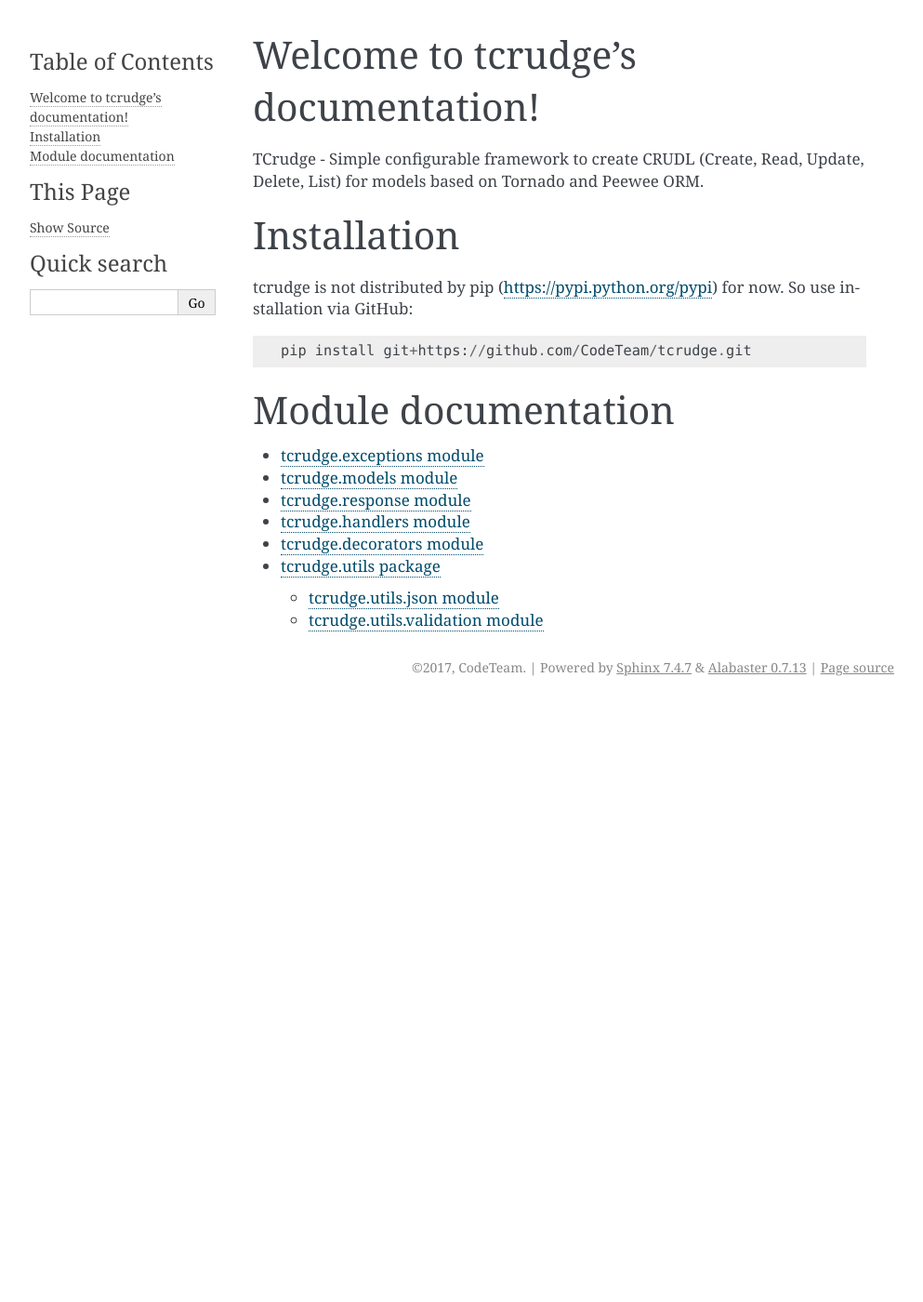
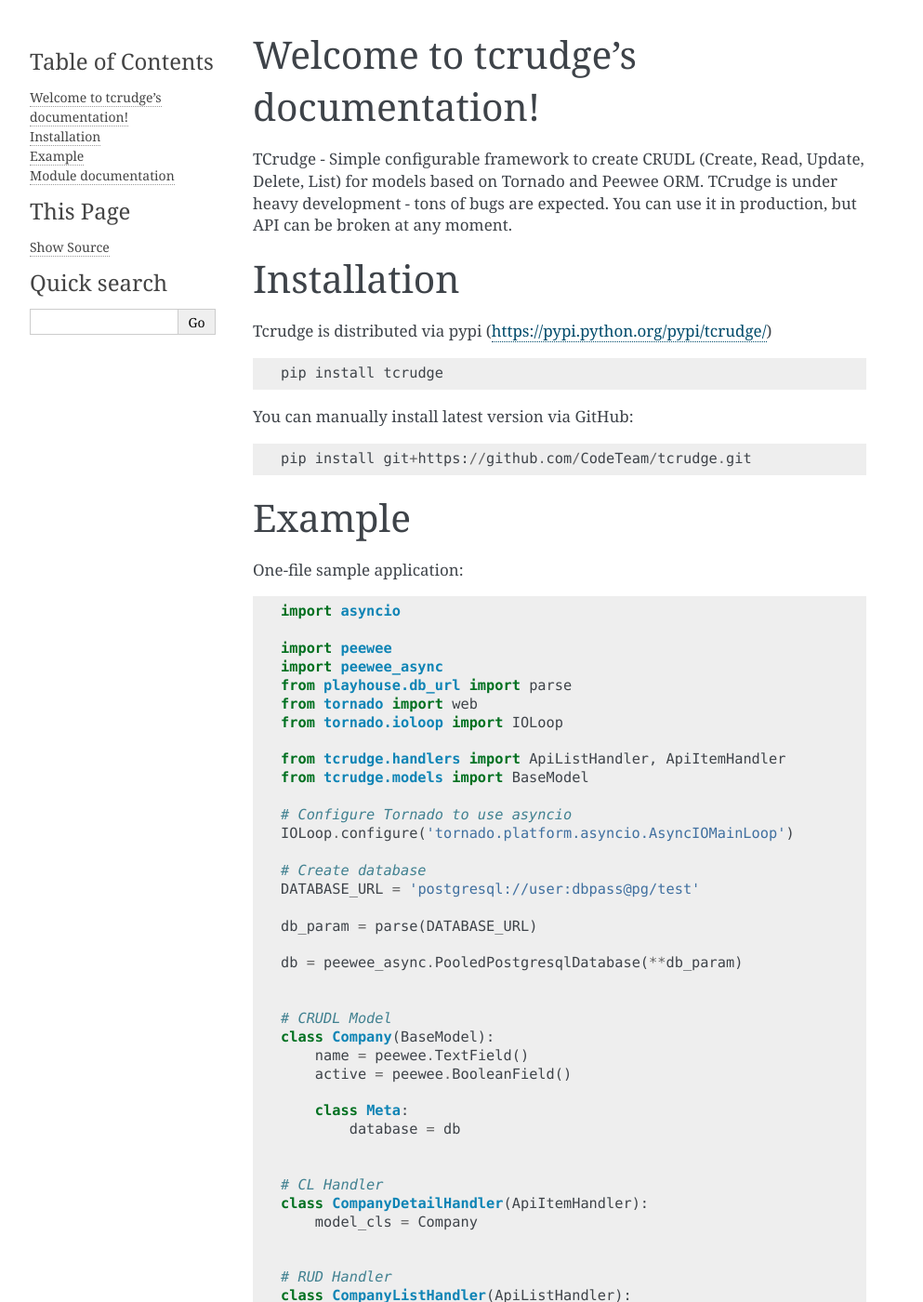
Before and after one commit to CodeTeam/tcrudge, a Sphinx documentation site: the page built from docs/index.rst, in a window 1280 px wide and 1400 px high. Shown: the whole window at 93% size, without its empty margins (148-1141 px from the left). Built offline with Sphinx 7.4.7, drawn with Linux system fonts in a browser that asks for light colours; some of the changed text lies outside the part shown.

Commit message:
Update documentation

```diff
--- a/docs/index.rst
+++ b/docs/index.rst
@@ -8,20 +8,86 @@
 
 .. toctree::
    :maxdepth: 2
-   :caption: Contents:
 
 
-TCrudge - Simple configurable framework to create CRUDL (Create, Read, Update,
-Delete, List) for models based on Tornado and Peewee ORM.
-
+TCrudge - Simple configurable framework to create CRUDL (Create, Read, Update, Delete, List) for models based on Tornado and Peewee ORM.
+TCrudge is under heavy development - tons of bugs are expected. You can use it in production, but API can be broken at any moment.
 
 Installation
 ============
 
-tcrudge is not distributed by pip (https://pypi.python.org/pypi) for now. So use installation via GitHub::
+Tcrudge is distributed via pypi (https://pypi.python.org/pypi/tcrudge/) ::
 
-    pip install git+https://github.com/CodeTeam/tcrudge.git
+   pip install tcrudge
 
+You can manually install latest version via GitHub::
+
+   pip install git+https://github.com/CodeTeam/tcrudge.git
+
+Example
+=======
+One-file sample application::
+
+   import asyncio
+
+   import peewee
+   import peewee_async
+   from playhouse.db_url import parse
+   from tornado import web
+   from tornado.ioloop import IOLoop
+
+   from tcrudge.handlers import ApiListHandler, ApiItemHandler
+   from tcrudge.models import BaseModel
+
+   # Configure Tornado to use asyncio
+   IOLoop.configure('tornado.platform.asyncio.AsyncIOMainLoop')
+
+   # Create database
+   DATABASE_URL = 'postgresql://user:dbpass@pg/test'
+
+   db_param = parse(DATABASE_URL)
+
+   db = peewee_async.PooledPostgresqlDatabase(**db_param)
+
+
+   # CRUDL Model
+   class Company(BaseModel):
+       name = peewee.TextField()
+       active = peewee.BooleanField()
+
+       class Meta:
+           database = db
+
+
+   # CL Handler
+   class CompanyDetailHandler(ApiItemHandler):
+       model_cls = Company
+
+
+   # RUD Handler
+   class CompanyListHandler(ApiListHandler):
+       model_cls = Company
+       default_filter = {'active': True}
+
+
+   app_handlers = [
+       ('^/api/v1/companies/', CompanyListHandler),
+       ('^/api/v1/companies/([^/]+)/', CompanyDetailHandler)
+   ]
+
+   application = web.Application(app_handlers)
+
+   # ORM
+   application.objects = peewee_async.Manager(db)
+
+   with application.objects.allow_sync():
+       # Creates table, if not exists
+       Company.create_table(True)
+
+   application.listen(8080, '0.0.0.0')
+   loop = asyncio.get_event_loop()
+   # Start application
+   loop.run_forever()
 
 Module documentation
 ====================
--- a/tcrudge/__init__.py
+++ b/tcrudge/__init__.py
@@ -6,4 +6,4 @@
 Supports JSON and MessagePack responses.
 """
 
-__version__ = '0.8.7'
+__version__ = '0.8.8'
```
Also changed, not shown: readme.md (+1 -1 lines).
